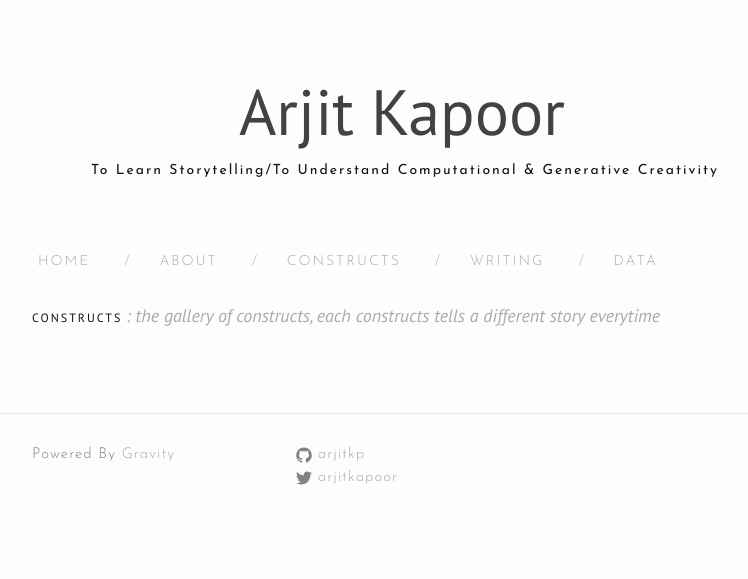
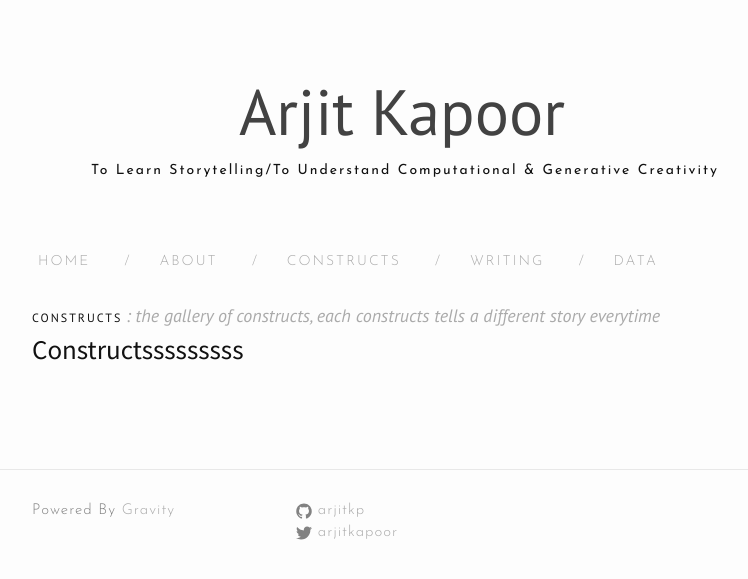
Before and after one commit to manuelvarzen/arjitkp.github.io, a Jekyll site: the page built from b_Constructs.md, in a window 1280 px wide. Shown: the top 579 px of the page, without its empty margins (238-986 px from the left). Built offline with Jekyll 4.4.1, drawn with Linux system fonts in a browser that asks for light colours; nearby versions of some CDN libraries.

Commit message:
edit and add constructssssss

```diff
--- a/b_Constructs.md
+++ b/b_Constructs.md
@@ -5,3 +5,6 @@ permalink: /Constructs/
 category: "constructs"
 tagline : ": The gallery of constructs, each constructs tells a different story everytime"
 ---
+
+
+# Constructsssssssss
```
